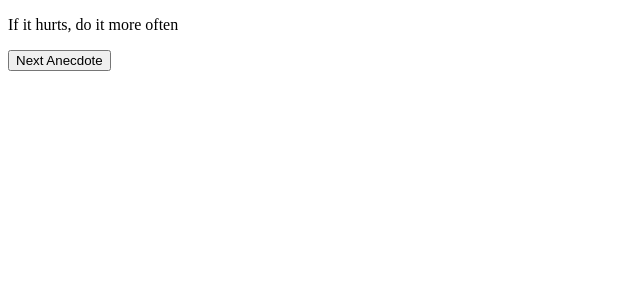
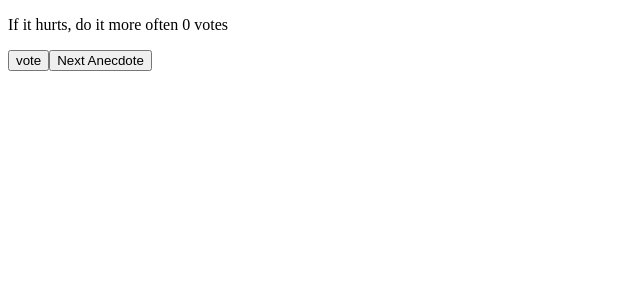
Before and after one commit to Ricuesta86/FullStackOpen, a React (Vite) app in the folder part1/anecdotas/: page / in a window 1280 px wide. Shown: the top 300 px of the page, without its empty margins (0-640 px from the left). Built offline with nearby package versions, Linux system fonts and the light colour scheme.

Commit message:
anecdota paso 2

```diff
--- a/part1/anecdotas/src/App.tsx
+++ b/part1/anecdotas/src/App.tsx
@@ -1,16 +1,34 @@
 import { useState } from "react";
+
 const getRandomInt = (max: any) => {
   return Math.floor(Math.random() * max);
 };
+
+const getArrayCero = (length:Number) =>{
+  return Array.apply(null, new Array(length)).map(Number.prototype.valueOf,0);
+}
 const App = ({ anecdotes }: any) => {
   const [selected, setSelected] = useState(0);
+  const [points, setPoints] = useState(getArrayCero(anecdotes.length))
+
   const handleClick = () => {
-    setSelected(getRandomInt(anecdotes.length - 1));
+    setSelected(getRandomInt(anecdotes.length));
+  };
+
+  const handleAddVotes = (selected:any) => {
+    console.log(points[selected])
+    setPoints(points=>
+      [
+        ...points,
+        points[selected]+=1
+      ]
+    )
   };
 
   return (
     <div>
-      <p>{anecdotes[selected]}</p>
+      <p>{anecdotes[selected]} {points[selected]} votes</p>
+      <button onClick={()=>handleAddVotes(selected)}>vote</button>
       <button onClick={handleClick}>Next Anecdote</button>
     </div>
   );
```
